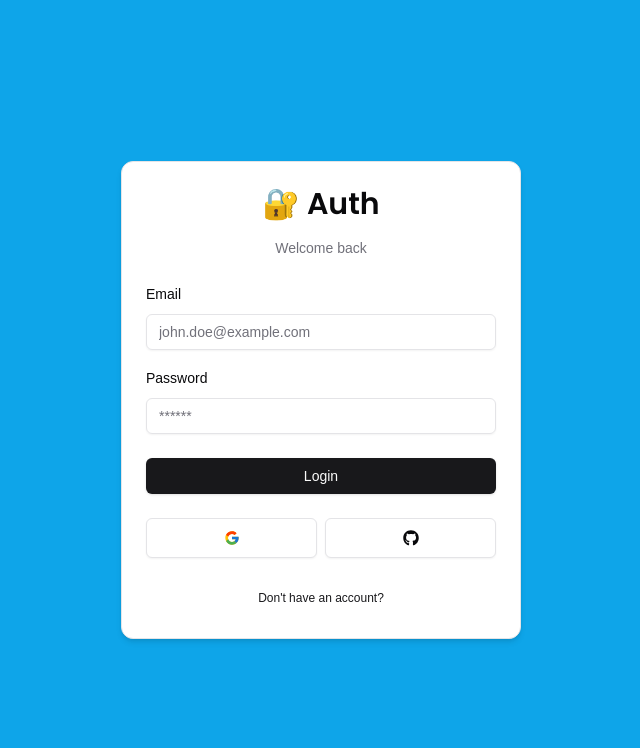
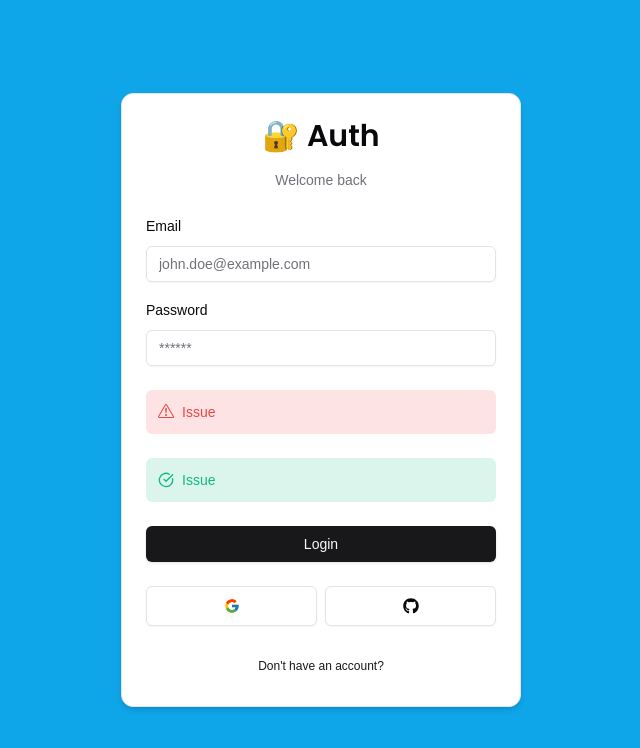
Before and after one commit to Senibo-Don-Pedro/next-auth-project, a Next.js app: page /auth/login in a window 1280 px wide. Shown: the top 748 px of the page, without its empty margins (319-959 px from the left). Built offline with nearby package versions, Linux system fonts and the light colour scheme.

Commit message:
initializin server actions

```diff
--- a/src/components/auth/login-form.tsx
+++ b/src/components/auth/login-form.tsx
@@ -16,11 +16,13 @@ import {
   FormMessage,
 } from "@/components/ui/form";
 import { Input } from "@/components/ui/input";
-import { Loader2 } from "lucide-react";
+// import { Loader2 } from "lucide-react";
 
 // card wrapper impot
 import { CardWrapper } from "./card-wrapper";
-import { cn } from "@/lib/utils";
+import { FormError } from "../form-error";
+import { FormSucess } from "../form-success";
+
 
 export function LoginForm() {
   // 1. Define your form.
@@ -32,6 +34,10 @@ export function LoginForm() {
     },
   });
 
+  function onSubmit(values: z.infer<typeof LoginSchema>) {
+    console.log(values)
+  }
+
   return (
     <CardWrapper
       headerLabel="Welcome back"
@@ -41,7 +47,7 @@ export function LoginForm() {
     >
       <div className="">
         <Form {...form}>
-          <form className="space-y-6" onSubmit={form.handleSubmit(() => {})}>
+          <form className="space-y-6" onSubmit={form.handleSubmit(onSubmit)}>
             <div className="space-y-4">
               <FormField
                 control={form.control}
@@ -54,7 +60,7 @@ export function LoginForm() {
                         type="email"
                         placeholder="john.doe@example.com"
                         {...field}
-                        className={form.formState.errors.email && " bg-red-50"}
+                        className={form.formState.errors.email && " bg-destructive/15"}
                       />
                     </FormControl>
                     <FormMessage />
@@ -73,7 +79,7 @@ export function LoginForm() {
                         placeholder="******"
                         {...field}
                         className={
-                          form.formState.errors.password && " bg-red-50"
+                          form.formState.errors.password && "bg-destructive/15"
                         }
                       />
                     </FormControl>
@@ -82,6 +88,8 @@ export function LoginForm() {
                 )}
               />
             </div>
+            <FormError message="Issue"/>
+            <FormSucess message="Issue"/>
             <Button className="w-full" type="submit">
               Login
             </Button>
--- /dev/null
+++ b/src/components/form-error.tsx
@@ -0,0 +1,18 @@
+// import { ExclamationTriangleIcon } from "@radix-ui/react-icons";
+
+import { BsExclamationTriangle } from "react-icons/bs";
+
+interface FormErrorProps {
+  message?: string;
+}
+
+export const FormError = ({ message }: FormErrorProps) => {
+  if (!message) return null;
+
+  return (
+    <div className="bg-destructive/15 p-3 rounded-md flex items-center gap-x-2 text-sm text-destructive">
+      <BsExclamationTriangle className="h-4 w-4 -mt-0.5" />
+      <p>{message}</p>
+    </div>
+  );
+};
--- /dev/null
+++ b/src/components/form-success.tsx
@@ -0,0 +1,16 @@
+import { CheckCircleIcon } from "lucide-react";
+
+interface FormSucessProps {
+  message?: string;
+}
+
+export const FormSucess = ({ message }: FormSucessProps) => {
+  if (!message) return null;
+
+  return (
+    <div className="bg-emerald-500/15 p-3 rounded-md flex items-center gap-x-2 text-sm text-emerald-500">
+      <CheckCircleIcon className="h-4 w-4" />
+      <p>{message}</p>
+    </div>
+  );
+};
```
